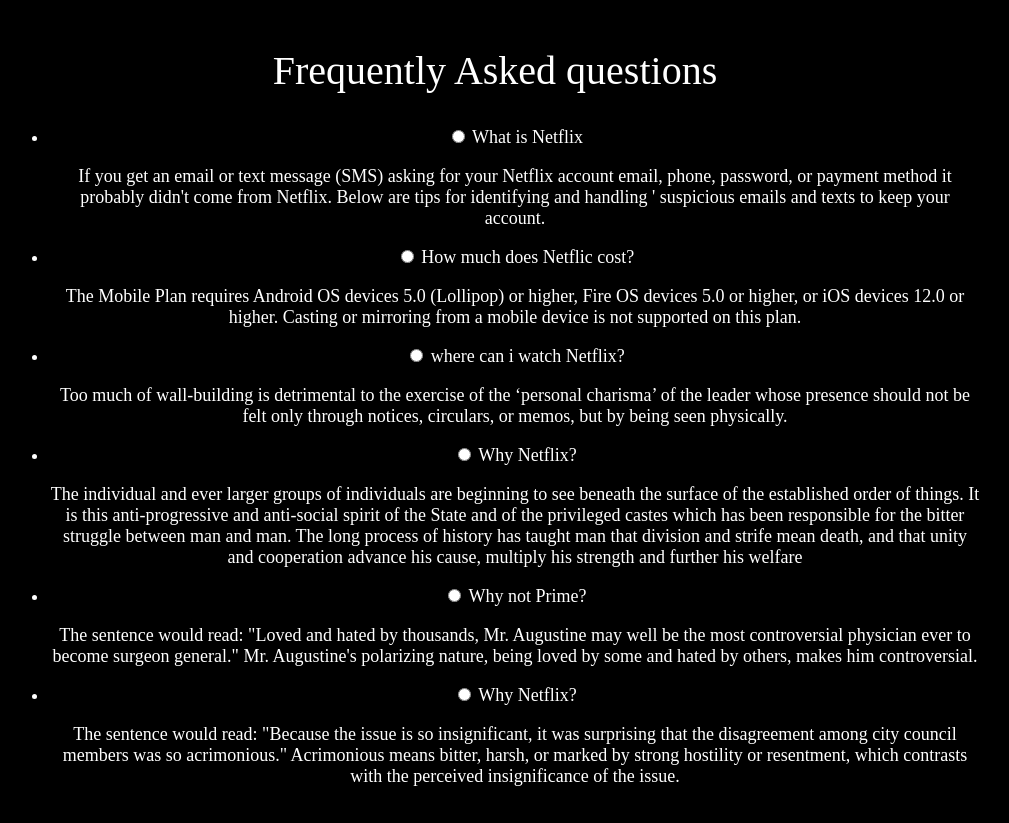
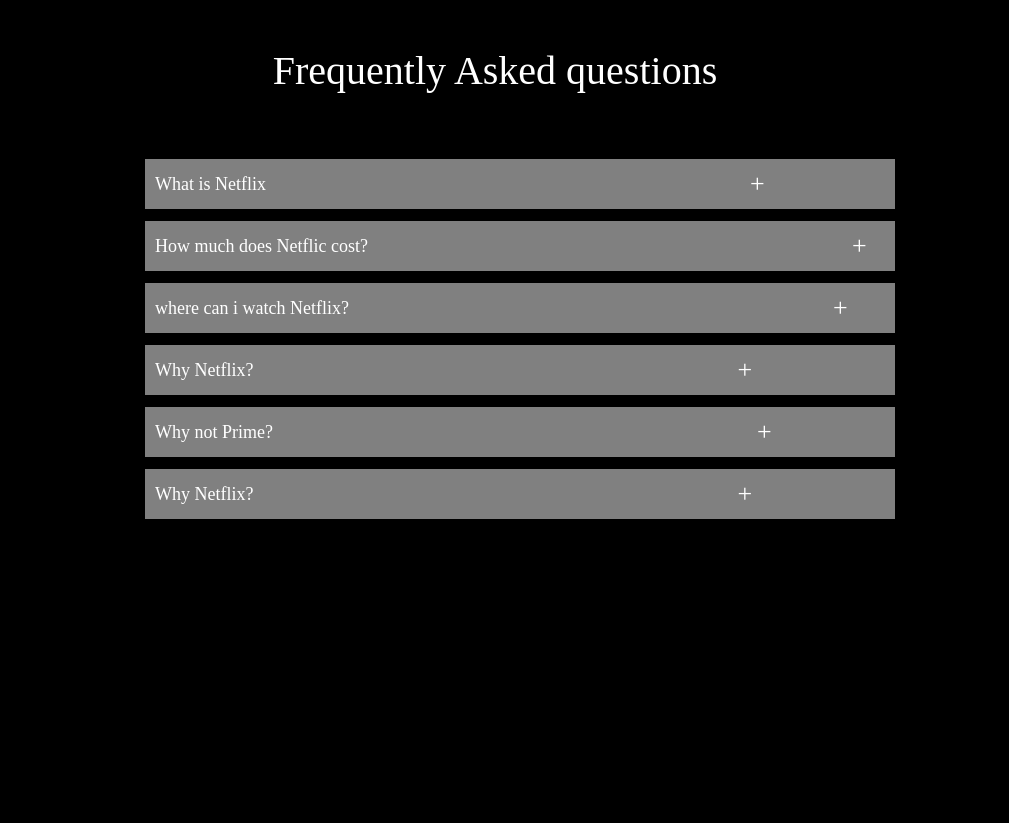
Before and after one commit to Aryaman200314/Netflix, a plain HTML site: page index.html in a window 1280 px wide. Shown: the part 3440-4263 px from the top of the page, without its empty margins (153-1162 px from the left). After the commit the page ends 4044 px from the top, so only its background shows below. Drawn offline with Linux system fonts and the light colour scheme.

Commit message:
Day 3 adding animations to requently asked questions

```diff
--- a/style.css
+++ b/style.css
@@ -173,3 +173,57 @@ nav button
     font-weight: 500;
     font-size: 40px;
 }
+
+.accordion
+{
+    margin: 60px auto;
+    width: 100%;
+    max-width: 750px;
+}
+
+.accordion li{
+    list-style: none;
+    width: 100%;
+    padding: 5px;
+}
+.accordion li label{
+    display: flex;
+    align-items: center;
+    padding: 10px;
+    font-size: 18px;
+    font-weight: 500;
+    background: grey;
+    margin-bottom: 2px;
+    cursor: pointer;
+    position: relative;
+}
+
+
+label::after
+{
+    content: '+';
+    font-size: 26px;
+    position: relative;
+    right: -484px;
+}
+input[type="radio"]
+{
+    display: none;
+}
+
+
+.accordion .content
+{
+    background: grey;
+    text-align: left;
+    padding: 0 20px;
+    max-height: 0;
+    overflow: hidden;
+    transition: max-height 0.5s, padding 0.5s;
+}
+
+
+.accordion input[type="radio"]:checked + label + .content{
+    max-height: 600px;
+    padding: 30px 20px;
+}
```
